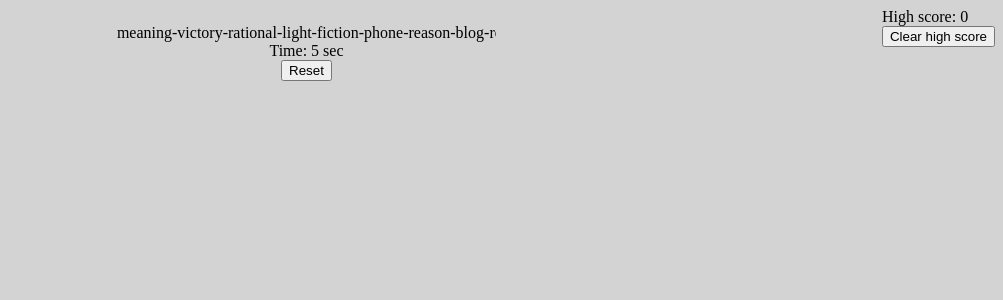
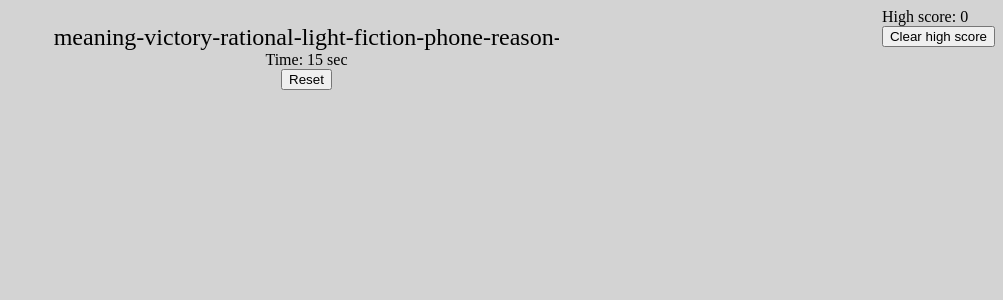
Before and after one commit to Vegardhgr/SimplyType, a React (Vite) app in the folder frontend/: page / in a window 1280 px wide. Shown: the top 300 px of the page, without its empty margins (277-1280 px from the left). Built offline with nearby package versions, Linux system fonts and the light colour scheme.

Commit message:
Made text larger

```diff
--- a/frontend/src/App.css
+++ b/frontend/src/App.css
@@ -1,10 +1,7 @@
-#content{
-}
-
 #textAndTimeRendering{
     text-align: center;
     overflow: hidden;
-    width: 30%;
+    width: 40%;
     margin:auto;
     /*border: 2px solid;*/
 }
@@ -13,6 +10,9 @@
 	float: right;
 }
 
+#highScoreButtons{
+
+}
 /*#root {
   max-width: 1280px;
   margin: 0 auto;
--- a/frontend/src/App.tsx
+++ b/frontend/src/App.tsx
@@ -1,6 +1,6 @@
 import './App.css'
 import wordlist_txt from './wordlist.txt'
-import Text from './components/typing'
+import Typing from './components/typing'
 import { useState, useEffect } from 'react'
 import CalcWPM from './utils/calcWPM'
 import FetchWordsFromTxtFile from './utils/fetchWordsFromTxtFile'
@@ -11,7 +11,7 @@ type wordTupleType = [string, boolean | undefined, boolean]
 
 function App() {
     const localStorageKey = "highScore"
-    const initialTimeInSec = 5
+    const initialTimeInSec = 15
     const localStorageHighScore:string|null = localStorage.getItem(localStorageKey)
     const [wordlist, setWordlist] = useState<wordTupleType[]>([])
     const [highScore, setHighScore] = useState<number>(localStorageHighScore===null?0:parseFloat(localStorageHighScore))
@@ -25,7 +25,6 @@ function App() {
             FetchWordsFromTxtFile(wordlist_txt, setWordlist)
         }
         if (timerIsZero && !isCharsCounted) {
-            console.log("it does actually go in here")
             const [nrOfCorrect, nrOfWrong, isCounted] = CorrectAndWrongNrOfChars(wordlist)
             setNrOfCorrectChars(nrOfCorrect)
             setNrOfWrongChars(nrOfWrong)
@@ -61,7 +60,7 @@ function App() {
                 <button onClick={clearHighScore}>Clear high score</button>
             </div>
             <div id = "textAndTimeRendering">
-                <Text setWordlist = {setWordlist} wordlist = {wordlist}
+                <Typing setWordlist = {setWordlist} wordlist = {wordlist}
                     nrOfCorrectChars = {nrOfCorrectChars} nrOfWrongChars = {nrOfWrongChars}
                     initialTimeInSec = {initialTimeInSec} setTimerIsZero = {setTimerIsZero}
                     setIsCharsCounted = {setIsCharsCounted}/>
--- a/frontend/src/components/typing.css
+++ b/frontend/src/components/typing.css
@@ -1,3 +1,4 @@
 #text {
     white-space: nowrap;
+    font-size:x-large;
 }
```
